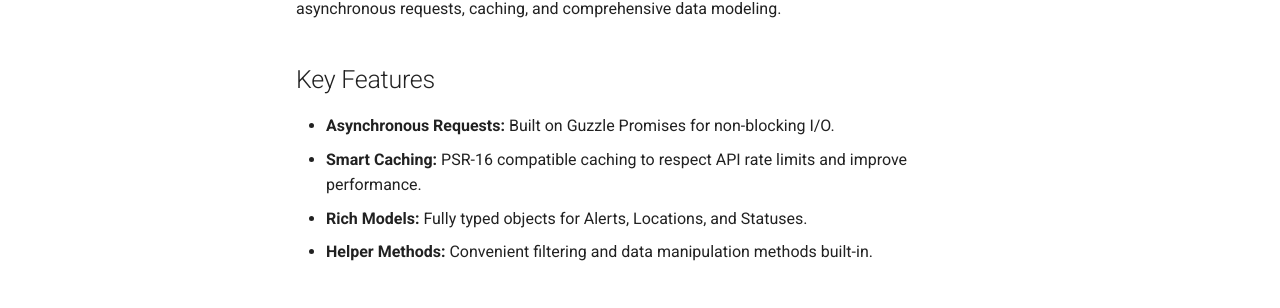
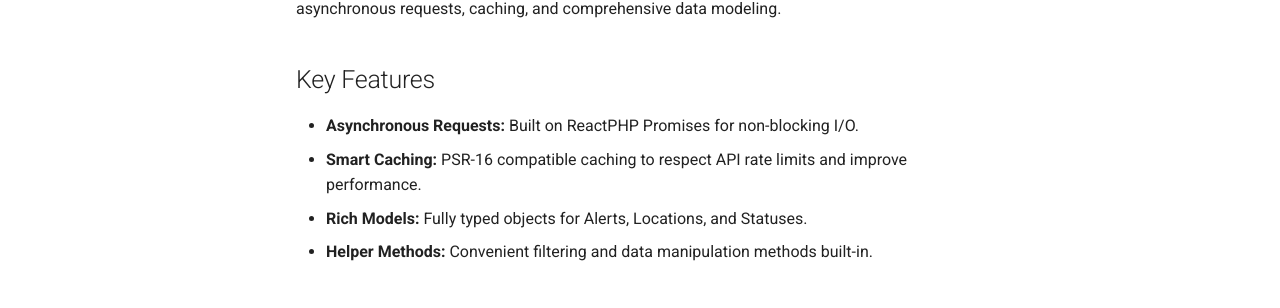
Before and after one commit to Fyennyi/alerts-in-ua-php, an MkDocs documentation site: the page built from docs/index.md, in a window 1280 px wide and 1055 px high. Shown: the part 326-634 px from the top of the window. Built offline with MkDocs 1.6.1 and Material for MkDocs 9.7.7, drawn with Linux system fonts in a browser that asks for light colours; comment, search, counter and statistics services are not loaded.

Commit message:
docs: Update Guzzle references to ReactPHP in index

```diff
--- a/docs/index.md
+++ b/docs/index.md
@@ -7,7 +7,7 @@ The **Alerts in UA PHP** library provides a robust, object-oriented interface fo
 
 ## Key Features
 
-- **Asynchronous Requests:** Built on Guzzle Promises for non-blocking I/O.
+- **Asynchronous Requests:** Built on ReactPHP Promises for non-blocking I/O.
 - **Smart Caching:** PSR-16 compatible caching to respect API rate limits and improve performance.
 - **Rich Models:** Fully typed objects for Alerts, Locations, and Statuses.
 - **Helper Methods:** Convenient filtering and data manipulation methods built-in.
```
